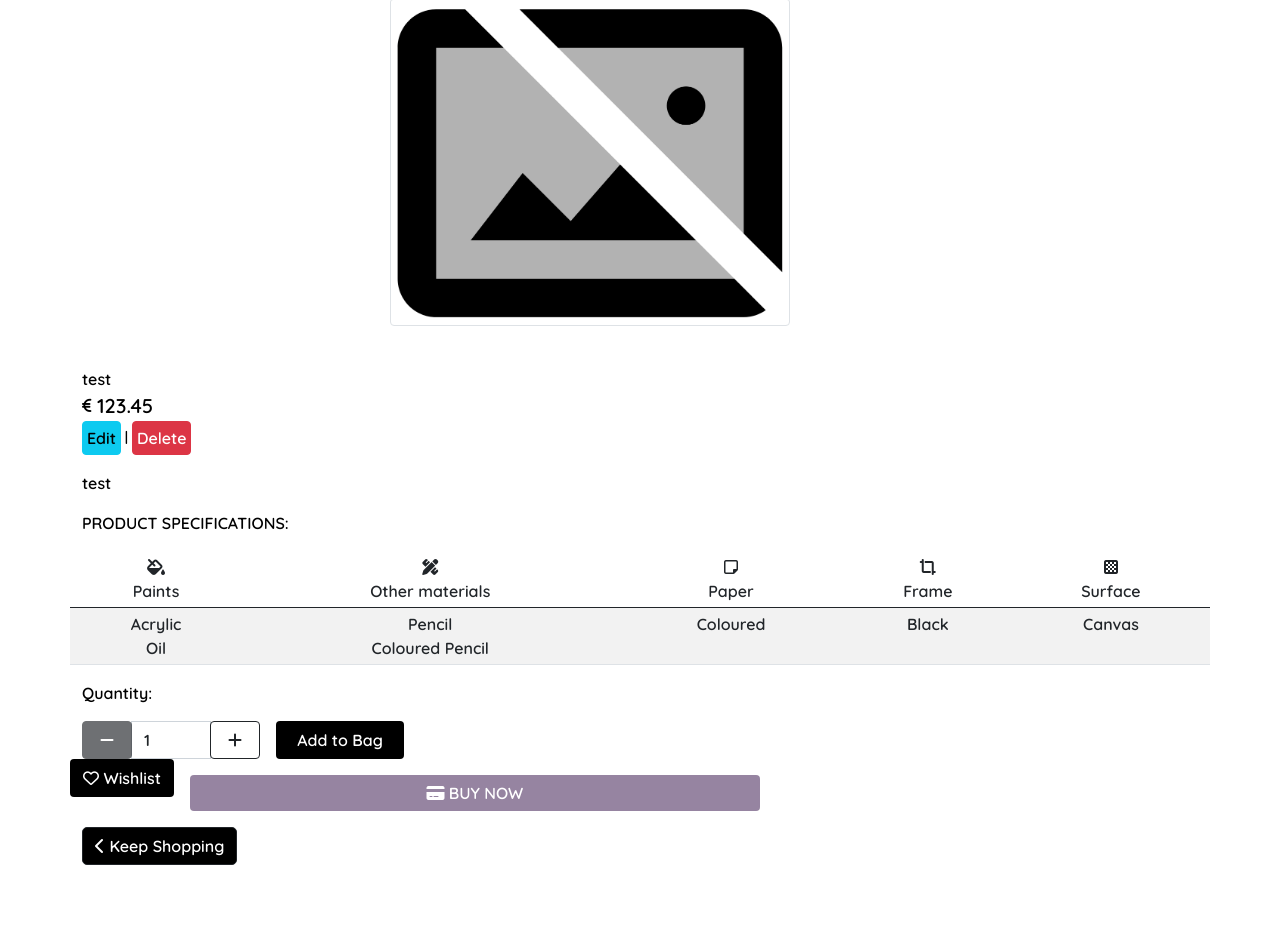
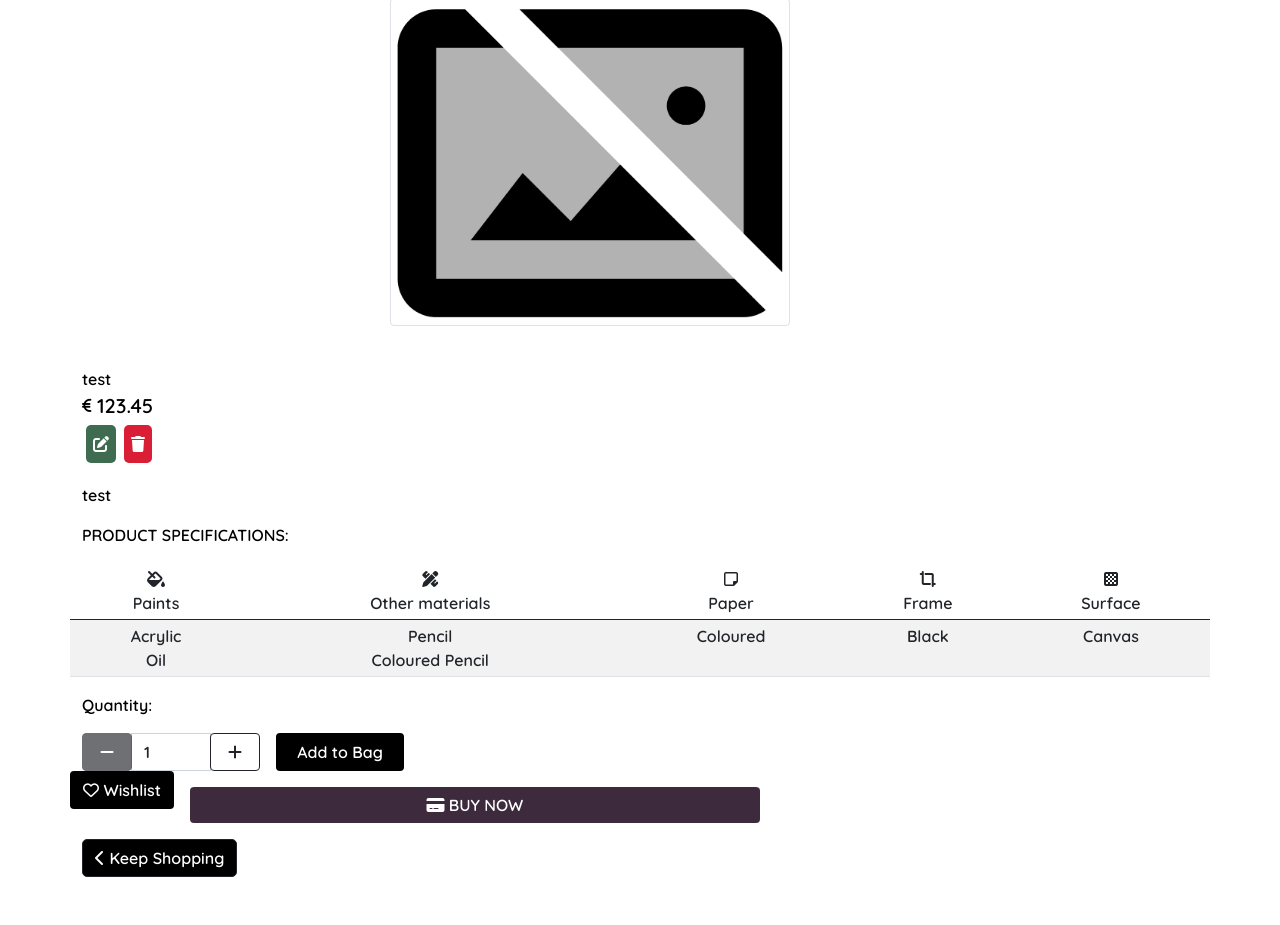
Before and after one commit to Nathisaraujo/project5, a Django app: page /products/50/ in a window 1280 px wide. Shown: the part 229-1154 px from the top of the page. Before the commit the page ends 1094 px from the top, so only its background shows below. Run offline with Django 3.2, Linux system fonts and the light colour scheme; a user stored in the database is signed in; data comes from the database, SQL or seed files in the repository; some libraries are stand-ins or nearby versions; some web fonts are replaced.

Commit message:
added a confirmation prompt to delete a product and styled the buttons

```diff
--- a/products/templates/products/product_detail.html
+++ b/products/templates/products/product_detail.html
@@ -43,12 +43,15 @@
                     {% else %}
                         <p class="lead mb-0 text-left fw-bold"><i class="fas fa-euro-sign fa-xs"></i> {{ product.price }}</p>
                     {% endif %}
-                    {% if request.user.is_superuser %}
-                        <small class="ml-3">
-                            <a href="{% url 'edit_product' product.id %}" class="btn btn-info p-1">Edit</a> |
-                            <a class="btn btn-danger p-1" href="{% url 'delete_product' product.id %}">Delete</a>
-                        </small>
-                    {% endif %}
+                        {% if request.user.is_superuser %}
+                            <small class="ml-3 d-flex">
+                                <a href="{% url 'edit_product' product.id %}" class="btn btn-edit m-1"> <i class="fa-solid fa-pen-to-square"></i> </a>
+                                <form id="delete-product-form" action="{% url 'delete_product' product.id %}" method="post">
+                                    {% csrf_token %}
+                                    <button type="submit" onclick="return confirmDelete();" class="btn btn-delete m-1"> <i class="fa-solid fa-trash"></i> </button>
+                                </form>
+                            </small>
+                        {% endif %}
                     <p class="mt-3">{{ product.description | safe }} </p>
                     <p class="text-uppercase">Product Specifications: </p>
                     {% if product.producttags %}
@@ -167,6 +170,10 @@
 
 {% block postloadjs %}
 {{ block.super }}
-
+    <script type="text/javascript">
+        function confirmDelete() {
+            return confirm("Are you sure you want to delete this product?");
+        }
+    </script>
 {% include 'products/includes/quantity_input_script.html' %}
 {% endblock %}
--- a/static/css/base.css
+++ b/static/css/base.css
@@ -314,7 +314,7 @@ li {
 }
 
 .btn-buynow {
-    background-color: #9684A1;
+    background-color: #3D2B3D;
     text-transform: uppercase;
     border: none;
     color: #fff;
@@ -322,6 +322,11 @@ li {
     max-height: 2em; */
     margin: 16px;
     align-content: center;
+}
+
+.btn-buynow:hover {
+    background-color: #000;
+    color: #fff;
 }
 
 .btn-wish {
@@ -413,11 +418,15 @@ li {
     background-color: #9684A1;
     text-decoration: none;
     color: white;
+    height: 1.7em;
+    border-radius: 5px;
 }
 
 .see-more-btn:hover {
     background-color:#000;
+    color: white;
 }
+
 
 /* Blog Page  */
 
@@ -446,6 +455,20 @@ li {
     border: none;
     background-color: #fff;
     color: rgb(158, 15, 15);
+}
+
+.btn-edit {
+    border-radius: 5px;
+    background-color: #3F6C51;
+    color: white;
+    padding: 6px;
+}
+
+.btn-delete {
+    border-radius: 5px;
+    background-color: #d91e36;
+    color: white;
+    padding: 6px;
 }
 
 /* bag page */
```
Also changed, not shown: products/templates/products/products.html (+11 -3 lines), media/event.png (added).
